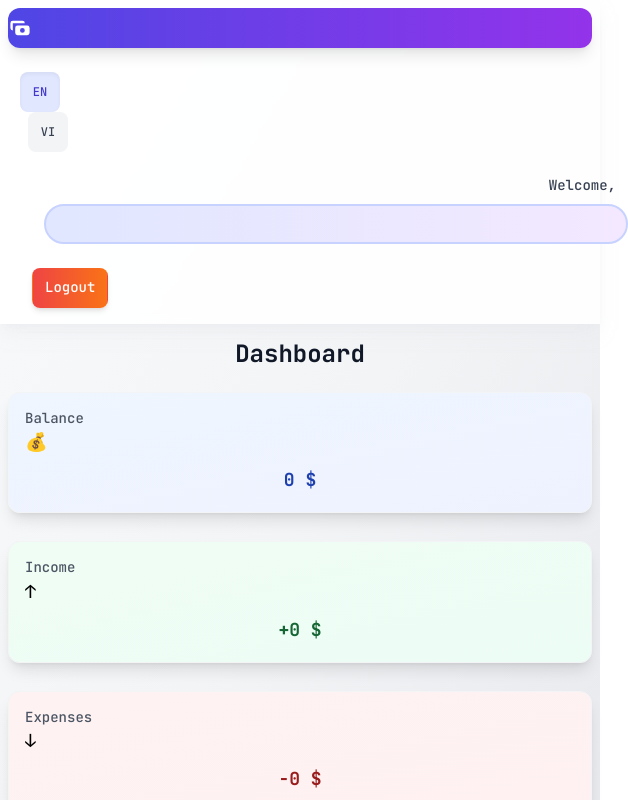
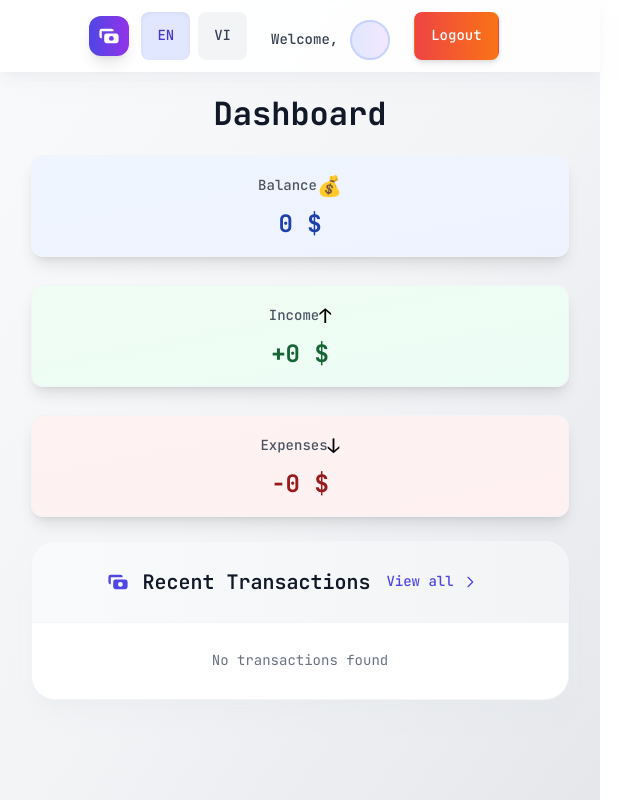
Before and after one commit to jinkazama13200/mikeyfinancetracker, a React (Create React App) app: page /dashboard in a window 600 px wide. Shown: the top 800 px of the page, 628 px wide, since content can reach past the window. Built offline with nearby package versions, Linux system fonts and the light colour scheme.

Commit message:
Improve responsive layout for iPhone 13 Pro Max and larger mobile devices

```diff
--- a/src/components/TransactionList.tsx
+++ b/src/components/TransactionList.tsx
@@ -215,7 +215,7 @@ const TransactionList: React.FC<TransactionListProps> = ({
       <div className="md:hidden space-y-3">
         {transactions.length > 0 ? (
           transactions.map((transaction) => (
-            <div key={transaction.id} className={`border rounded-lg p-4 shadow-sm ${transaction.type === 'income' ? 'bg-green-50 border-green-200' : 'bg-red-50 border-red-200'}`}>
+            <div key={transaction.id} className={`transaction-card ${transaction.type === 'income' ? 'bg-green-50 border-green-200' : 'bg-red-50 border-red-200'}`}>
               {editingId === transaction.id ? (
                 <div className="space-y-3">
                   <div>
@@ -224,7 +224,7 @@ const TransactionList: React.FC<TransactionListProps> = ({
                       type="text"
                       value={editForm.description || ''}
                       onChange={(e) => setEditForm({...editForm, description: e.target.value})}
-                      className="w-full px-2 py-1 border border-gray-300 rounded text-sm"
+                      className="w-full px-3 py-2 border border-gray-300 rounded-lg text-sm"
                     />
                   </div>
                   <div>
@@ -233,7 +233,7 @@ const TransactionList: React.FC<TransactionListProps> = ({
                       type="date"
                       value={editForm.date || ''}
                       onChange={(e) => setEditForm({...editForm, date: e.target.value})}
-                      className="w-full px-2 py-1 border border-gray-300 rounded text-sm"
+                      className="w-full px-3 py-2 border border-gray-300 rounded-lg text-sm"
                     />
                   </div>
                   <div>
@@ -241,7 +241,7 @@ const TransactionList: React.FC<TransactionListProps> = ({
                     <select
                       value={editForm.type || ''}
                       onChange={(e) => setEditForm({...editForm, type: e.target.value as 'income' | 'expense'})}
-                      className="w-full px-2 py-1 border border-gray-300 rounded text-sm"
+                      className="w-full px-3 py-2 border border-gray-300 rounded-lg text-sm"
                     >
                       <option value="income">{language === 'en' ? 'Income' : 'Thu nhập'}</option>
                       <option value="expense">{language === 'en' ? 'Expense' : 'Chi tiêu'}</option>
@@ -253,19 +253,19 @@ const TransactionList: React.FC<TransactionListProps> = ({
                       type="number"
                       value={editForm.amount || ''}
                       onChange={(e) => setEditForm({...editForm, amount: Number(e.target.value)})}
-                      className="w-full px-2 py-1 border border-gray-300 rounded text-sm"
+                      className="w-full px-3 py-2 border border-gray-300 rounded-lg text-sm"
                     />
                   </div>
                   <div className="flex space-x-2 pt-2">
                     <button
                       onClick={() => handleSave(transaction.id)}
-                      className="flex-1 text-xs bg-green-500 text-white py-1.5 px-3 rounded hover:bg-green-600"
+                      className="flex-1 text-sm bg-green-500 text-white py-2 px-3 rounded-lg hover:bg-green-600"
                     >
                       {language === 'en' ? 'Save' : 'Lưu'}
                     </button>
                     <button
                       onClick={handleCancel}
-                      className="flex-1 text-xs bg-gray-500 text-white py-1.5 px-3 rounded hover:bg-gray-600"
+                      className="flex-1 text-sm bg-gray-500 text-white py-2 px-3 rounded-lg hover:bg-gray-600"
                     >
                       {language === 'en' ? 'Cancel' : 'Hủy'}
                     </button>
@@ -276,7 +276,7 @@ const TransactionList: React.FC<TransactionListProps> = ({
                   <div className="flex justify-between items-start">
                     <div className="flex-1 min-w-0">
                       <h3 className="font-medium text-gray-900 truncate">{transaction.description}</h3>
-                      <p className="text-sm text-gray-500">{formatDate(transaction.date)}</p>
+                      <p className="text-sm text-gray-500 mt-1">{formatDate(transaction.date)}</p>
                     </div>
                     <div className="text-right">
                       <p className={`font-semibold ${
@@ -294,11 +294,11 @@ const TransactionList: React.FC<TransactionListProps> = ({
                     </div>
                   </div>
                   {(onDeleteTransaction || onUpdateTransaction) && (
-                    <div className="flex justify-end space-x-2 mt-2 pt-2 border-t border-gray-100">
+                    <div className="flex justify-end space-x-2 mt-3 pt-2 border-t border-gray-100">
                       {onUpdateTransaction && (
                         <button
                           onClick={() => handleEdit(transaction)}
-                          className="text-xs bg-blue-500 text-white py-1.5 px-3 rounded hover:bg-blue-600"
+                          className="text-sm bg-blue-500 text-white py-2 px-3 rounded-lg hover:bg-blue-600"
                         >
                           {language === 'en' ? 'Edit' : 'Sửa'}
                         </button>
@@ -306,7 +306,7 @@ const TransactionList: React.FC<TransactionListProps> = ({
                       {onDeleteTransaction && (
                         <button
                           onClick={() => onDeleteTransaction(transaction.id)}
-                          className="text-xs bg-red-500 text-white py-1.5 px-3 rounded hover:bg-red-600"
+                          className="text-sm bg-red-500 text-white py-2 px-3 rounded-lg hover:bg-red-600"
                         >
                           {language === 'en' ? 'Delete' : 'Xóa'}
                         </button>
--- a/src/responsive.css
+++ b/src/responsive.css
@@ -1,24 +1,24 @@
-/* Mobile Responsive Styles */
+/* Mobile Responsive Styles for iPhone 13 Pro Max and larger mobile devices */
 
-/* Tablet Styles */
-@media (max-width: 768px) {
+/* iPhone 13 Pro Max specific styles (428px - 767px) */
+@media (min-width: 428px) and (max-width: 767px) {
   .max-w-7xl {
-    max-width: 90%;
+    max-width: 95%;
   }
 
   .px-4 {
-    padding-left: 0.75rem;
-    padding-right: 0.75rem;
+    padding-left: 1rem;
+    padding-right: 1rem;
   }
 
   .py-8 {
-    padding-top: 1rem;
-    padding-bottom: 1rem;
+    padding-top: 1.5rem;
+    padding-bottom: 1.5rem;
   }
 
   .text-4xl {
-    font-size: 1.75rem;
-    line-height: 2rem;
+    font-size: 1.8rem;
+    line-height: 2.2rem;
   }
 
   .grid-cols-3 {
@@ -34,23 +34,23 @@
   }
 
   .space-x-4 {
-    margin-left: 0.5rem;
-    margin-right: 0.5rem;
+    margin-left: 0.75rem;
+    margin-right: 0.75rem;
   }
 
   /* Transaction table adjustments */
   .min-w-full {
-    min-width: auto;
+    min-width: max-content;
   }
 
   .px-6 {
-    padding-left: 0.5rem;
-    padding-right: 0.5rem;
+    padding-left: 0.75rem;
+    padding-right: 0.75rem;
   }
 
   .py-3 {
-    padding-top: 0.5rem;
-    padding-bottom: 0.5rem;
+    padding-top: 0.75rem;
+    padding-bottom: 0.75rem;
   }
 
   .text-xs {
@@ -58,31 +58,46 @@
   }
 
   .py-4 {
-    padding-top: 0.5rem;
-    padding-bottom: 0.5rem;
+    padding-top: 0.75rem;
+    padding-bottom: 0.75rem;
   }
 
   /* Adjust navigation */
   .flex.justify-between.h-16 {
     height: auto;
     flex-wrap: wrap;
-    padding: 0.5rem 0;
+    padding: 0.75rem 0;
   }
 
   .flex.items-center.space-x-3 {
     margin-top: 0.5rem;
   }
+
+  /* Card view for mobile */
+  .bg-white.shadow-xl.rounded-2xl.overflow-hidden {
+    border-radius: 1.5rem;
+  }
+
+  .px-7.py-6 {
+    padding: 1rem 1.25rem;
+  }
+
+  .p-7 {
+    padding: 1rem;
+  }
 }
 
-/* Mobile Styles */
-@media (max-width: 640px) {
+/* Mobile Styles for smaller devices (up to 427px) */
+@media (max-width: 427px) {
   .max-w-7xl {
     max-width: 100%;
+    padding-left: 0.75rem;
+    padding-right: 0.75rem;
   }
 
   .px-4 {
-    padding-left: 0.5rem;
-    padding-right: 0.5rem;
+    padding-left: 0.75rem;
+    padding-right: 0.75rem;
   }
 
   .text-4xl {
@@ -174,84 +189,59 @@
   }
 }
 
-/* Extra small devices (phones, 480px and down) */
-@media (max-width: 480px) {
-  .text-4xl {
+/* Styles for larger mobile devices (iPhone 13 Pro Max and similar) */
+@media (min-width: 428px) and (max-width: 767px) {
+  body {
+    font-size: 16px; /* Slightly larger font for bigger mobile screens */
+  }
+
+  .text-base {
+    font-size: 1rem;
+  }
+
+  .text-lg {
+    font-size: 1.125rem;
+  }
+
+  .text-xl {
     font-size: 1.25rem;
-    line-height: 1.5rem;
   }
 
   .text-2xl {
-    font-size: 1.25rem;
+    font-size: 1.5rem;
   }
 
-  .px-7 {
-    padding-left: 0.5rem;
-    padding-right: 0.5rem;
-  }
-
-  .py-6 {
-    padding-top: 0.5rem;
-    padding-bottom: 0.5rem;
-  }
-
-  .text-xl {
-    font-size: 1rem;
-  }
-
-  .p-7 {
-    padding: 0.5rem;
+  .text-4xl {
+    font-size: 2rem;
   }
 
   .btn-animated {
-    padding: 0.5rem 0.75rem;
-    font-size: 0.875rem;
+    padding: 0.75rem 1.25rem;
   }
 
-  .truncate.max-w-\[120px\] {
-    max-width: 80px;
+  input, select, textarea {
+    padding: 0.75rem;
   }
 
-  /* Adjust table for very small screens */
-  .overflow-x-auto {
-    overflow-x: scroll;
+  .rounded-xl {
+    border-radius: 0.75rem;
   }
 
-  /* Stack table cells vertically */
-  tbody tr {
-    display: flex;
-    flex-direction: column;
-    border-bottom: 1px solid #e5e7eb;
-    margin-bottom: 0.5rem;
-    padding-bottom: 0.5rem;
-  }
-
-  tbody td {
-    display: flex;
-    justify-content: space-between;
-    padding: 0.25rem 0;
-    border-bottom: 1px solid #f3f4f6;
-  }
-
-  tbody td:last-child {
-    border-bottom: none;
-  }
-
-  /* Hide labels on mobile */
-  thead {
-    display: none;
+  .rounded-2xl {
+    border-radius: 1rem;
   }
 }
 
 /* Specific mobile navigation adjustments */
 @media (max-width: 768px) {
   nav .max-w-7xl.mx-auto.px-4.sm\:px-6.lg\:px-8 {
-    padding-left: 0.5rem;
-    padding-right: 0.5rem;
+    padding-left: 0.75rem;
+    padding-right: 0.75rem;
   }
 
   nav .flex.justify-between.h-16 {
-    min-height: 4rem;
+    min-height: 4.5rem;
+    align-items: center;
   }
 
   nav .flex.items-center.space-x-4 {
@@ -267,9 +257,10 @@
 /* Improve touch targets */
 @media (max-width: 768px) {
   button, .btn-animated {
-    min-height: 2.5rem;
-    min-width: 2.5rem;
-    display: flex;
+    min-height: 3rem;
+    min-width: auto;
+    padding: 0.75rem 1rem;
+    display: inline-flex;
     align-items: center;
     justify-content: center;
   }
@@ -277,15 +268,52 @@
   .text-sm {
     line-height: 1.4;
   }
+
+  input, select {
+    min-height: 3rem;
+  }
 }
 
 /* Adjust form elements for mobile */
-@media (max-width: 640px) {
+@media (max-width: 768px) {
   input[type="text"],
   input[type="number"],
   input[type="date"],
   select {
-    min-height: 2.5rem;
+    min-height: 3rem;
+    padding: 0.75rem;
+  }
+}
+
+/* Responsive table for mobile devices */
+@media (max-width: 768px) {
+  .hidden.md\:block {
+    display: none;
+  }
+
+  .md\:hidden {
+    display: block;
+  }
+
+  /* Card-style layout for mobile */
+  .transaction-card {
+    border: 1px solid #e5e7eb;
+    border-radius: 0.5rem;
+    padding: 1rem;
+    margin-bottom: 1rem;
+    background-color: white;
+    box-shadow: 0 1px 3px 0 rgba(0, 0, 0, 0.1), 0 1px 2px 0 rgba(0, 0, 0, 0.06);
+  }
+}
+
+/* Tablet Styles */
+@media (min-width: 768px) and (max-width: 1023px) {
+  .max-w-7xl {
+    max-width: 95%;
+  }
+
+  .grid-cols-3 {
+    grid-template-columns: repeat(2, 1fr);
   }
 }
 
```
